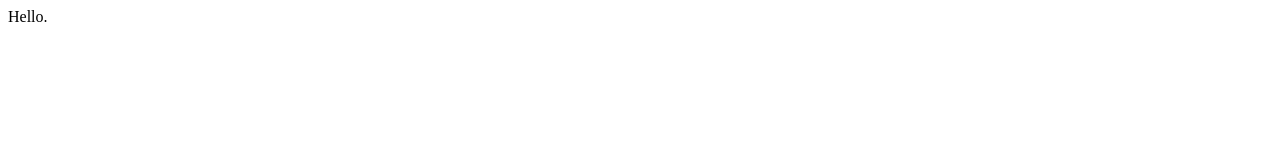
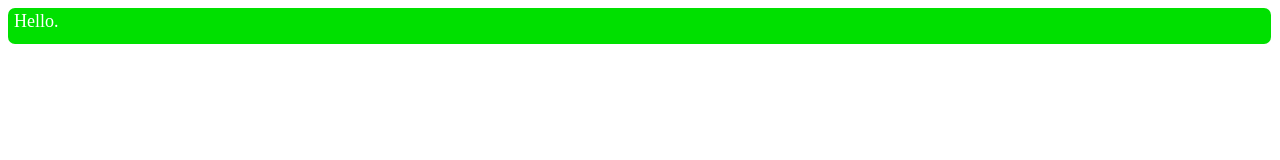
Before and after one commit to M-S-72/M-S-72.github.io, a plain HTML site: page index.html in a window 1280 px wide. Drawn offline with Linux system fonts and the light colour scheme.

Commit message:
created style.css

```diff
--- a/index.html
+++ b/index.html
@@ -3,12 +3,13 @@
  <head>
 
   <title>M_S_72</title>
+  <link rel="stylesheet" href="style.css">
 
  </head>
 
  <body>
 
-  Hello.
+  <header>Hello.</header>
 
  </body>
 
--- /dev/null
+++ b/style.css
@@ -0,0 +1,12 @@
+header {
+
+ color: white;
+ width: 99%;
+ height: 30px;
+ background-color: #00e000;
+ padding: 3px 6px;
+ margin: 0px 0px 0px 0px;
+ border-radius: 7px;
+ font-family: serif;
+ font-size: large;S
+}
```
Also changed, not shown: 1 other file.
